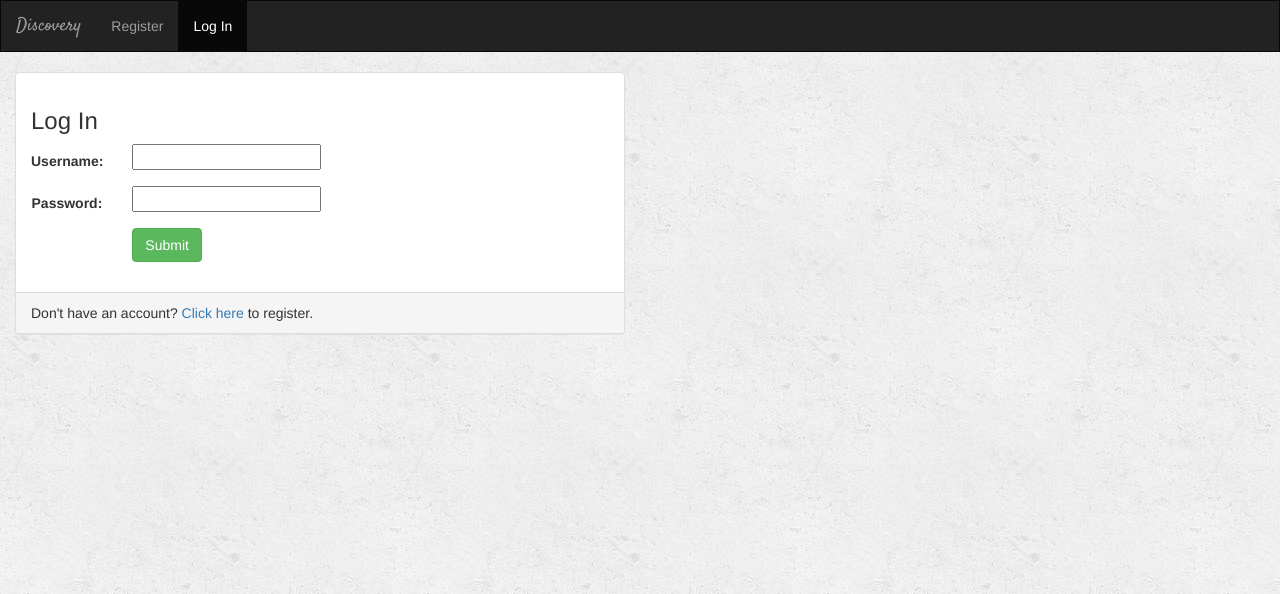
After one commit to WaltZhang/mysite, a Django app: page /discovery/ in a window 1280 px wide. The commit adds this page. Shown: the top 594 px of the page. Run offline with Django 3.2, Linux system fonts and the light colour scheme; some libraries are stand-ins or nearby versions.

Commit message:
Add files via upload

```diff
--- a/mysite/discovery/templates/discovery/base.html
+++ b/mysite/discovery/templates/discovery/base.html
@@ -53,7 +53,7 @@
                         </a>
                     </li>
                     <li>
-                        <a href="{% url 'discovery:projects' %}">
+                        <a href="{% url 'discovery:login_user' %}">
                             <span class="glyphicon glyphicon-off" aria-hidden="true"></span>&nbsp; Logout
                         </a>
                     </li>
--- /dev/null
+++ b/mysite/discovery/templates/discovery/base_visitor.html
@@ -0,0 +1,42 @@
+<!DOCTYPE html>
+<html lang="en">
+<head>
+    <meta charset="UTF-8">
+    <title>{% block title %}Discovery{% endblock %}</title>
+    {% load staticfiles %}
+    <link rel="shortcut icon" type="image/png" href="{%  static 'favicon.ico' %}"/>
+    <link rel="stylesheet" href="https://maxcdn.bootstrapcdn.com/bootstrap/3.3.6/css/bootstrap.min.css">
+    <link href='https://fonts.googleapis.com/css?family=Satisfy' rel='stylesheet' type='text/css'>
+    <link rel="stylesheet" type="text/css" href="{% static 'discovery/style.css' %}"/>
+    <script src="https://ajax.googleapis.com/ajax/libs/jquery/1.12.0/jquery.min.js"></script>
+    <script src="http://maxcdn.bootstrapcdn.com/bootstrap/3.3.6/js/bootstrap.min.js"></script>
+    <script src="{% static 'discovery/js/main.js' %}"></script>
+</head>
+<body>
+<nav class="navbar navbar-inverse">
+    <div class="container-fluid">
+
+        <!-- Header -->
+        <div class="navbar-header">
+            <button type="button" class="navbar-toggle" data-toggle="collapse" data-target="#topNavBar">
+                <span class="icon-bar"></span>
+                <span class="icon-bar"></span>
+                <span class="icon-bar"></span>
+            </button>
+            <a class="navbar-brand" href="{% url 'discovery:projects' %}">Discovery</a>
+        </div>
+
+        <!-- Items -->
+        <div class="collapse navbar-collapse" id="topNavBar">
+            <ul class="nav navbar-nav">
+                <li class="{% block register_active %}{% endblock %}"><a href="{% url 'discovery:register' %}">Register</a></li>
+                <li class="{% block login_active %}{% endblock %}"><a href="{% url 'discovery:login_user' %}">Log In</a></li>
+            </ul>
+        </div>
+
+    </div>
+</nav>
+{% block body %}
+{% endblock %}
+</body>
+</html>
--- /dev/null
+++ b/mysite/discovery/templates/discovery/login.html
@@ -0,0 +1,50 @@
+{% extends 'discovery/base_visitor.html' %}
+{% block title %}Log In{% endblock %}
+{% block login_active %}active{% endblock %}
+
+{% block body %}
+<div class="container-fluid">
+
+    <div class="row">
+        <div class="col-sm-12 col-md-6">
+            <div class="panel panel-default">
+                <div class="panel-body">
+                    <h3>Log In</h3>
+                    {% if error_message %}
+                        <p><strong>{{ error_message }}</strong></p>
+                    {% endif %}
+                    <form class="form-horizontal" role="form" action="{% url 'discovery:login_user'%}" method="post" enctype="multipart/form-data">
+                        {% csrf_token %}
+                        <div class="form-group">
+                            <label class="control-label col-sm-2" for="id_username">
+                                Username:
+                            </label>
+                            <div class="col-sm-10">
+                                <input id="id_username" maxlength="30" name="username" type="text">
+                            </div>
+                        </div>
+                        <div class="form-group">
+                            <label class="control-label col-sm-2" for="id_password">
+                                Password:
+                            </label>
+                            <div class="col-sm-10">
+                                <input id="id_password" maxlength="30" name="password" type="password">
+                            </div>
+                        </div>
+                        <div class="form-group">
+                            <div class="col-sm-offset-2 col-sm-10">
+                                <button type="submit" class="btn btn-success">Submit</button>
+                            </div>
+                        </div>
+                    </form>
+                </div>
+                <div class="panel-footer">
+                    Don't have an account? <a href="{% url 'discovery:register' %}">Click here</a> to register.
+                </div>
+            </div>
+        </div>
+    </div>
+
+</div>
+
+{% endblock %}
```
Also changed, not shown: mysite/discovery/templates/discovery/form_template.html (added, +9 -0 lines), mysite/discovery/templates/discovery/register.html (added, +35 -0 lines), mysite/discovery/templates/discovery/projects.html (line endings or trailing spaces).
